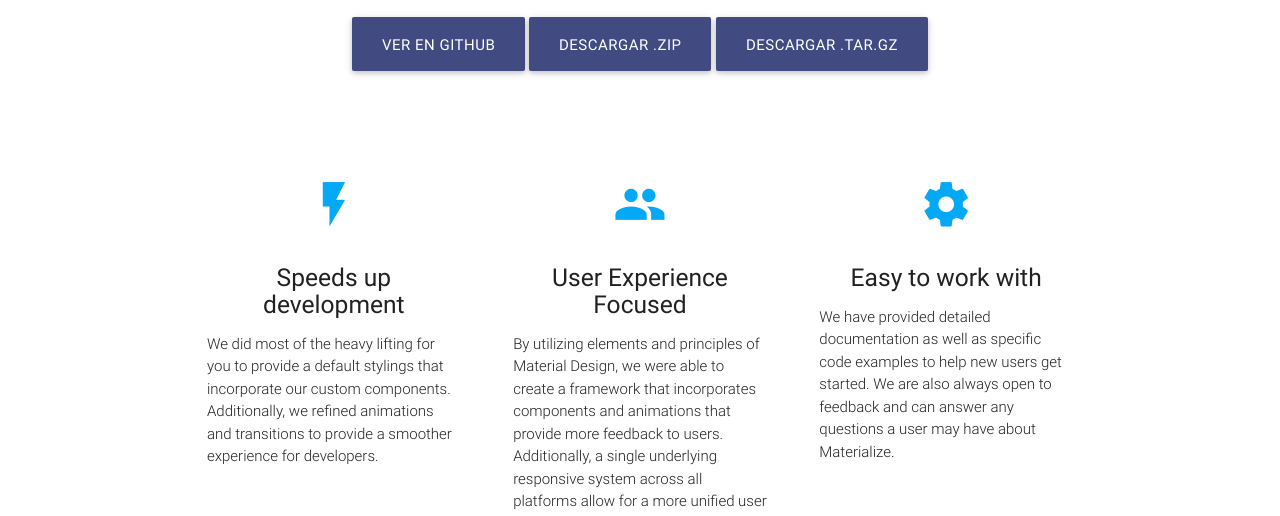
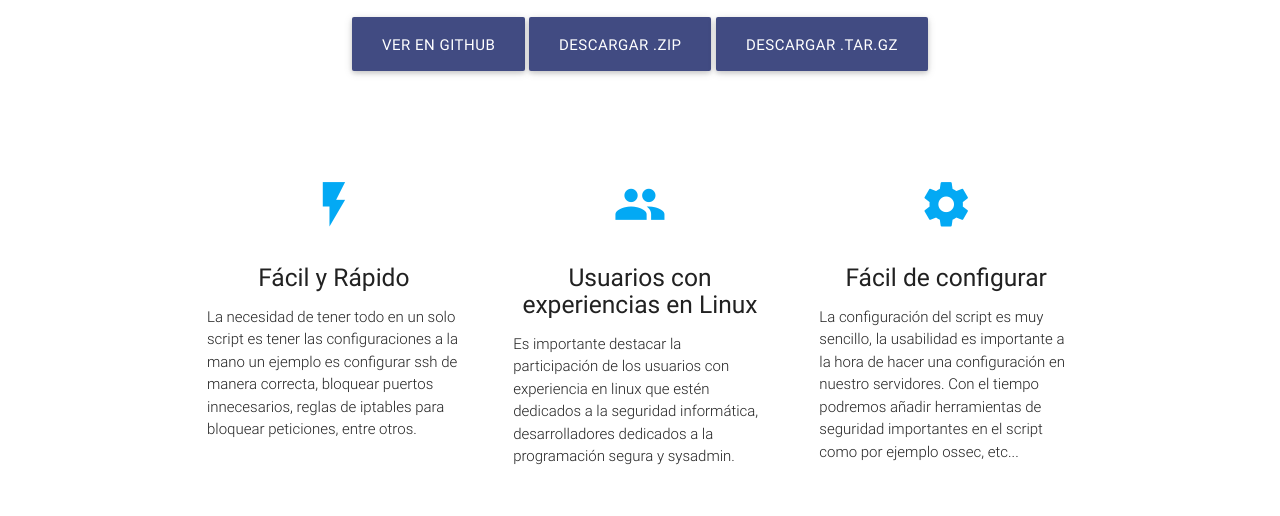
Before and after one commit to eliezerfot123/hardening, a plain HTML site: page index.html in a window 1280 px wide. Shown: the part 283-799 px from the top of the page. Drawn offline with nearby package versions, Linux system fonts and the light colour scheme; files whose address does not match are found by name.

Commit message:
palabras al usuario

```diff
--- a/index.html
+++ b/index.html
@@ -14,7 +14,7 @@
   <nav class="blue-grey darken-4" role="navigation">
     <div class="nav-wrapper container"><a id="logo-container" href="#" class="brand-logo">HS</a>
       <ul class="right hide-on-med-and-down">
-        <li><a href="#">¿Qué es Hardening?</a></li>
+        <li><a href="https://en.wikipedia.org/wiki/Hardening_%28computing%29">¿Qué es Hardening?</a></li>
       </ul>
 
       <ul id="nav-mobile" class="side-nav">
@@ -51,27 +51,27 @@
         <div class="col s12 m4">
           <div class="icon-block">
             <h2 class="center light-blue-text"><i class="material-icons">flash_on</i></h2>
-            <h5 class="center">Speeds up development</h5>
+            <h5 class="center">Fácil y Rápido</h5>
 
-            <p class="light">We did most of the heavy lifting for you to provide a default stylings that incorporate our custom components. Additionally, we refined animations and transitions to provide a smoother experience for developers.</p>
+            <p class="light">La necesidad de tener todo en un solo script es tener las configuraciones a la mano un ejemplo es configurar ssh de manera correcta, bloquear puertos innecesarios, reglas de iptables para bloquear peticiones, entre otros. </p>
           </div>
         </div>
 
         <div class="col s12 m4">
           <div class="icon-block">
             <h2 class="center light-blue-text"><i class="material-icons">group</i></h2>
-            <h5 class="center">User Experience Focused</h5>
+            <h5 class="center">Usuarios con experiencias en Linux</h5>
 
-            <p class="light">By utilizing elements and principles of Material Design, we were able to create a framework that incorporates components and animations that provide more feedback to users. Additionally, a single underlying responsive system across all platforms allow for a more unified user experience.</p>
+            <p class="light"> Es importante destacar la participación de los usuarios con experiencia en linux que estén dedicados a la seguridad informática, desarrolladores dedicados a la programación segura y sysadmin.</p>
           </div>
         </div>
 
         <div class="col s12 m4">
           <div class="icon-block">
             <h2 class="center light-blue-text"><i class="material-icons">settings</i></h2>
-            <h5 class="center">Easy to work with</h5>
+            <h5 class="center">Fácil de configurar</h5>
 
-            <p class="light">We have provided detailed documentation as well as specific code examples to help new users get started. We are also always open to feedback and can answer any questions a user may have about Materialize.</p>
+            <p class="light">La configuración del script es muy sencillo, la usabilidad es importante a la hora de hacer una configuración en nuestro servidores. Con el tiempo podremos añadir herramientas de seguridad importantes en el script como por ejemplo ossec, etc...</p>
           </div>
         </div>
       </div>
```
